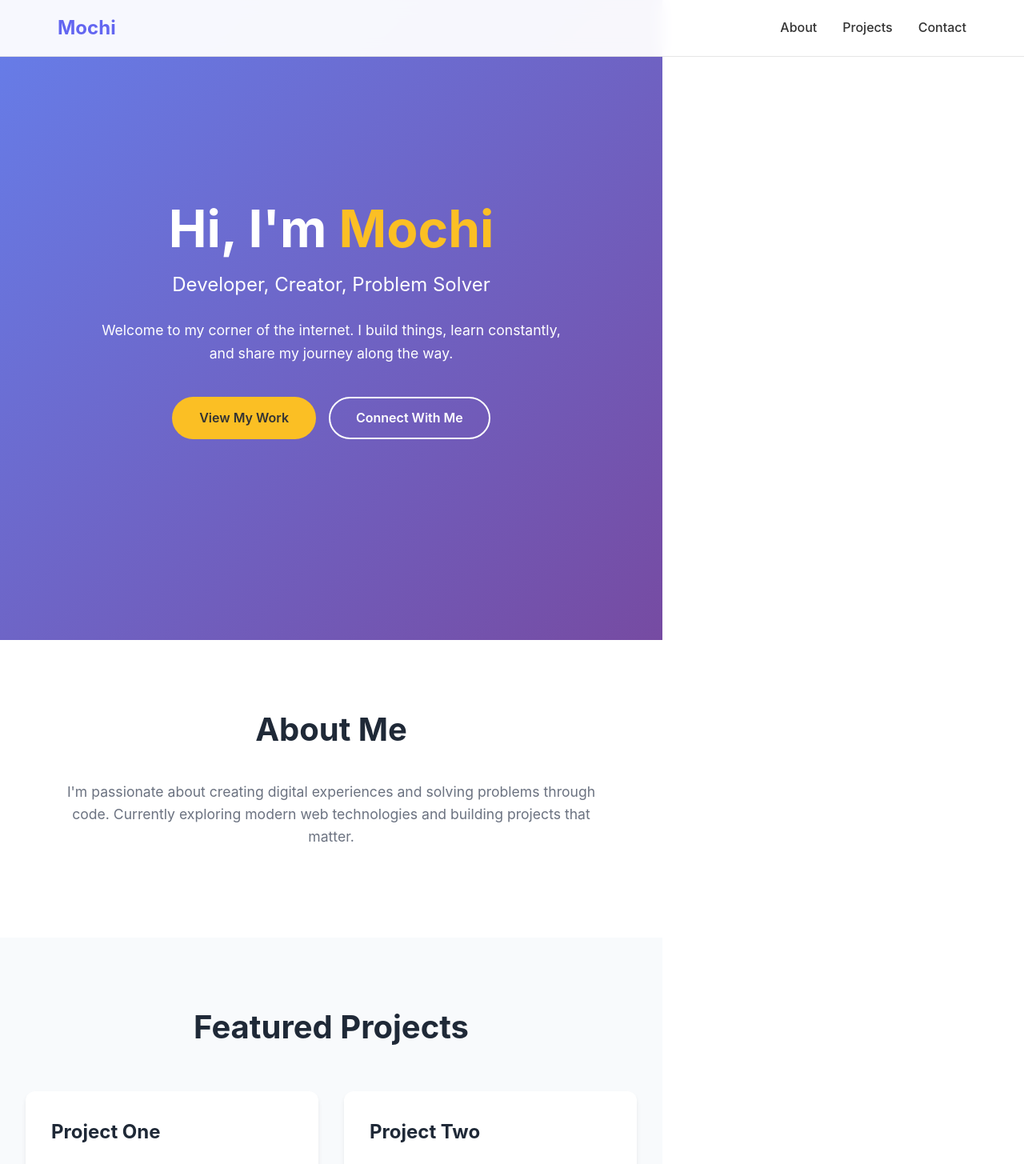
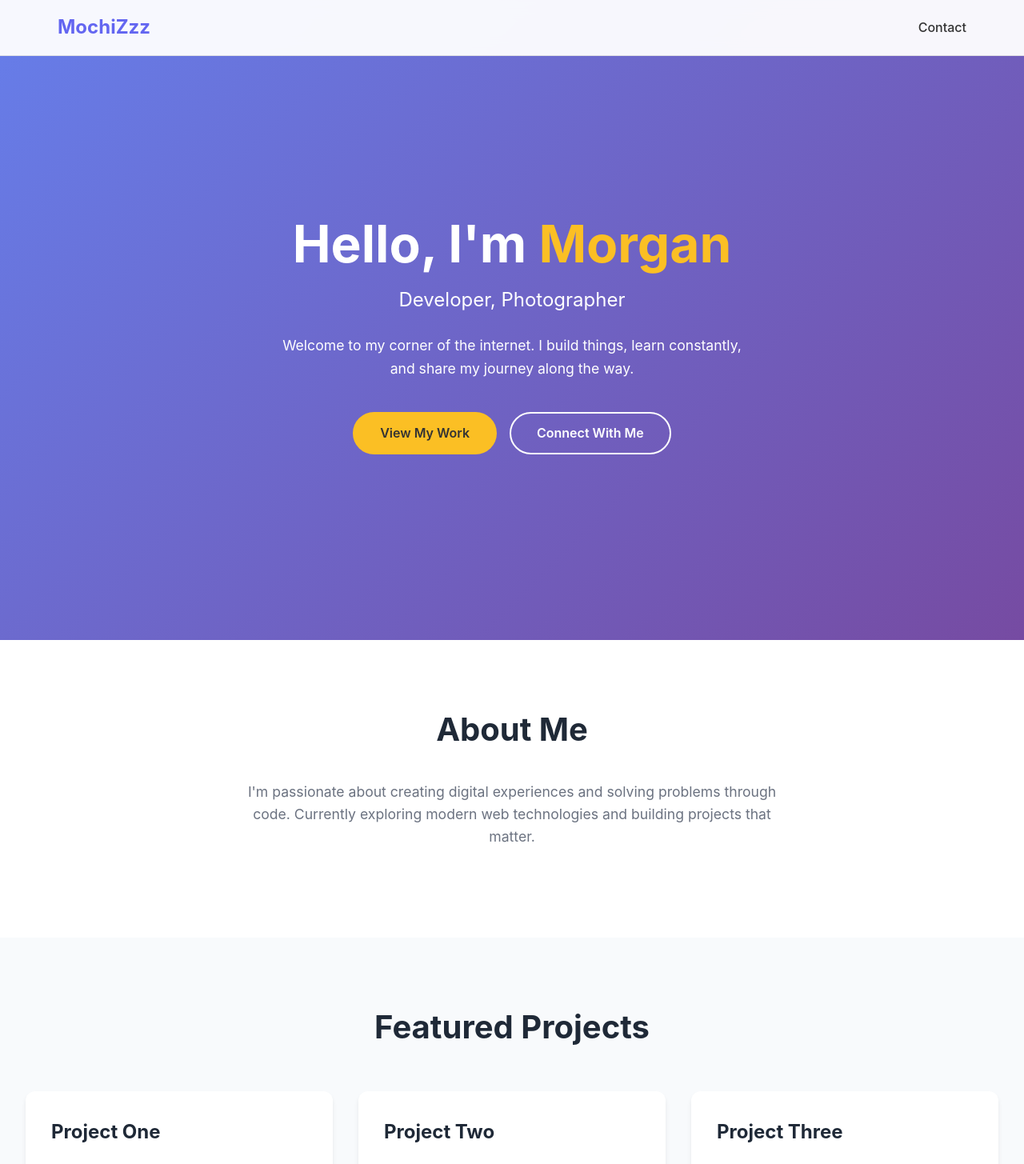
Before and after one commit to MochiZzz/mochizzz.com, a React (Vite) app in the folder frontend/: page / in a window 1280 px wide. Shown: the top 1455 px of the page at 80% size. Built offline with nearby package versions, Linux system fonts and the light colour scheme.

Commit message:
feat: new self typing logo, and fixed viewport

```diff
--- a/frontend/package.json
+++ b/frontend/package.json
@@ -10,8 +10,12 @@
     "preview": "vite preview"
   },
   "dependencies": {
+    "@types/react-router-dom": "^5.3.3",
     "react": "^19.1.0",
-    "react-dom": "^19.1.0"
+    "react-dom": "^19.1.0",
+    "react-router-dom": "^7.6.3",
+    "react-type-animation": "^3.2.0",
+    "react-typed": "^2.0.12"
   },
   "devDependencies": {
     "@eslint/js": "^9.25.0",
--- a/frontend/src/App.css
+++ b/frontend/src/App.css
@@ -5,7 +5,40 @@
   box-sizing: border-box;
 }
 
+/* Global width management - fixes width issues */
+html {
+  width: 100%;
+  height: 100%;
+}
+
 body {
+  width: 100vw;
+  min-height: 100vh;
+  overflow-x: hidden;
+}
+
+#root {
+  width: 100%;
+  min-height: 100vh;
+}
+
+.App {
+  width: 100%;
+  min-height: 100vh;
+}
+
+.cursor {
+  animation: blink 1s infinite;
+  font-weight: bolder;
+}
+
+@keyframes blink {
+  0%, 50% { opacity: 1; }
+  51%, 100% { opacity: 0; }
+}
+
+body {
+  width: 100vw;
   font-family: -apple-system, BlinkMacSystemFont, 'Segoe UI', 'Roboto', 'Oxygen',
     'Ubuntu', 'Cantarell', 'Fira Sans', 'Droid Sans', 'Helvetica Neue',
     sans-serif;
@@ -16,17 +49,20 @@ body {
 
 .homepage {
   min-height: 100vh;
+  width: 100vw;
 }
 
-/* Header */
+/* Header - explicit height to fix cut-off issues */
 .header {
   position: fixed;
   top: 0;
-  width: 100%;
+  width: 100vw;
+  height: 70px; /* Explicit height */
   background: rgba(255, 255, 255, 0.95);
   backdrop-filter: blur(10px);
   z-index: 1000;
-  padding: 1rem 0;
+  display: flex;
+  align-items: center;
   border-bottom: 1px solid rgba(0, 0, 0, 0.1);
 }
 
@@ -37,6 +73,7 @@ body {
   max-width: 1200px;
   margin: 0 auto;
   padding: 0 2rem;
+  width: 100%;
 }
 
 .logo {
@@ -62,20 +99,22 @@ body {
   color: #6366f1;
 }
 
-/* Hero Section */
+/* Hero Section - proper spacing to avoid cut-off */
 .hero {
   min-height: 100vh;
+  width: 100vw;
   display: flex;
   align-items: center;
   justify-content: center;
   background: linear-gradient(135deg, #667eea 0%, #764ba2 100%);
   color: white;
   text-align: center;
-  padding: 0 2rem;
+  padding: 70px 2rem 2rem 2rem; /* Top padding = header height */
 }
 
 .hero-content {
   max-width: 800px;
+  width: 100%;
 }
 
 .hero-title {
@@ -146,6 +185,7 @@ body {
 /* Sections */
 .section {
   padding: 5rem 0;
+  width: 100vw;
 }
 
 .bg-gray {
@@ -153,8 +193,9 @@ body {
 }
 
 .container {
-  max-width: 1200px;
-  margin: 0 auto;
+  max-width: none; /* Remove width constraint */
+  width: 100%;
+  margin: 0;
   padding: 0 2rem;
   text-align: center;
 }
@@ -178,6 +219,7 @@ body {
   grid-template-columns: repeat(auto-fit, minmax(300px, 1fr));
   gap: 2rem;
   margin-top: 3rem;
+  width: 100%;
 }
 
 .project-card {
@@ -223,10 +265,19 @@ body {
   color: #9ca3af;
   padding: 2rem 0;
   text-align: center;
+  width: 100vw;
 }
 
 /* Responsive Design */
 @media (max-width: 768px) {
+  .header {
+    height: 60px; /* Slightly smaller on mobile */
+  }
+
+  .hero {
+    padding: 60px 1rem 2rem 1rem; /* Adjust for smaller header */
+  }
+
   .nav {
     padding: 0 1rem;
   }
@@ -268,6 +319,15 @@ body {
   .hero-buttons { animation-delay: 0.4s; }
 }
 
+/* Fallback for users who prefer reduced motion */
+@media (prefers-reduced-motion: reduce) {
+  .hero-content > * {
+    opacity: 1 !important;
+    transform: translateY(0) !important;
+    animation: none !important;
+  }
+}
+
 @keyframes fadeInUp {
   to {
     opacity: 1;
--- a/frontend/src/App.tsx
+++ b/frontend/src/App.tsx
@@ -1,98 +1,16 @@
+import { BrowserRouter, Routes, Route } from 'react-router-dom';
 import './App.css';
+import Bar from './components/Bar.js'
+import Home from './pages/Home.tsx'
 
 function App() {
   return (
-    <div className="homepage">
-      {/* Header Section */}
-      <header className="header">
-        <nav className="nav">
-          <div className="logo">Mochi</div>
-          <ul className="nav-links">
-            <li><a href="#about">About</a></li>
-            <li><a href="#projects">Projects</a></li>
-            <li><a href="#contact">Contact</a></li>
-          </ul>
-        </nav>
-      </header>
-
-      {/* Hero Section */}
-      <section className="hero">
-        <div className="hero-content">
-          <h1 className="hero-title">
-            Hi, I'm <span className="highlight">Mochi</span>
-          </h1>
-          <p className="hero-subtitle">
-            Developer, Creator, Problem Solver
-          </p>
-          <p className="hero-description">
-            Welcome to my corner of the internet. I build things, learn constantly,
-            and share my journey along the way.
-          </p>
-          <div className="hero-buttons">
-            <a href="#projects" className="btn btn-primary">View My Work</a>
-            <a href="https://linktr.ee/mochizzz" className="btn btn-secondary" target="_blank" rel="noopener noreferrer">
-              Connect With Me
-            </a>
-          </div>
-        </div>
-      </section>
-
-      {/* About Section */}
-      <section id="about" className="section">
-        <div className="container">
-          <h2>About Me</h2>
-          <p>
-            I'm passionate about creating digital experiences and solving problems through code.
-            Currently exploring modern web technologies and building projects that matter.
-          </p>
-        </div>
-      </section>
-
-      {/* Projects Section */}
-      <section id="projects" className="section bg-gray">
-        <div className="container">
-          <h2>Featured Projects</h2>
-          <div className="projects-grid">
-            <div className="project-card">
-              <h3>Project One</h3>
-              <p>Description of your first project. What technologies did you use? What problem does it solve?</p>
-              <a href="#" className="project-link">View Project →</a>
-            </div>
-            <div className="project-card">
-              <h3>Project Two</h3>
-              <p>Description of your second project. Highlight the key features and your role in building it.</p>
-              <a href="#" className="project-link">View Project →</a>
-            </div>
-            <div className="project-card">
-              <h3>Project Three</h3>
-              <p>Description of your third project. What did you learn? What makes it special?</p>
-              <a href="#" className="project-link">View Project →</a>
-            </div>
-          </div>
-        </div>
-      </section>
-
-      {/* Contact Section */}
-      <section id="contact" className="section">
-        <div className="container">
-          <h2>Get In Touch</h2>
-          <p>
-            Interested in working together or just want to say hello?
-            I'd love to hear from you.
-          </p>
-          <a href="https://www.instagram.com/_mochizzz/" className="btn btn-primary" target="_blank" rel="noopener noreferrer">
-            Connect on Linktree
-          </a>
-        </div>
-      </section>
-
-      {/* Footer */}
-      <footer className="footer">
-        <div className="container">
-          <p>&copy; 2025 Mochi. Built with React & TypeScript.</p>
-        </div>
-      </footer>
-    </div>
+      <BrowserRouter>
+        <Bar />
+        <Routes>
+          <Route path="/" element={<Home/>} />
+        </Routes>
+      </BrowserRouter>
   );
 }
 
--- /dev/null
+++ b/frontend/src/components/Bar.tsx
@@ -0,0 +1,18 @@
+import Typewriter from "./Typewriter"
+
+function Bar() {
+  return (
+    <header className="header">
+      <nav className="nav">
+        <div className="logo">
+          <Typewriter text="MochiZzz" delay={100} />
+        </div>
+        <ul className="nav-links">
+          <li><a href="#contact">Contact</a></li>
+        </ul>
+      </nav>
+    </header>
+  )
+}
+
+export default Bar
--- /dev/null
+++ b/frontend/src/components/Typewriter.tsx
@@ -0,0 +1,31 @@
+import React, { useState, useEffect } from 'react';
+
+interface TypewriterProps {
+  text: string;
+  delay: number;
+}
+
+const Typewriter: React.FC<TypewriterProps> = ({ text, delay }) => {
+  const [currentText, setCurrentText] = useState<string>('');
+  const [currentIndex, setCurrentIndex] = useState<number>(0);
+
+  useEffect(() => {
+    if (currentIndex < text.length) {
+      const timeout = setTimeout(() => {
+        setCurrentText(prevText => prevText + text[currentIndex]);
+        setCurrentIndex(prevIndex => prevIndex + 1);
+      }, delay);
+
+      return () => clearTimeout(timeout);
+    }
+  }, [currentIndex, delay, text]);
+
+  return (
+    <span>
+      {currentText}
+      <span className="cursor">_</span>
+    </span>
+  );
+};
+
+export default Typewriter
--- /dev/null
+++ b/frontend/src/pages/Home.tsx
@@ -0,0 +1,89 @@
+// import { Link } from 'react-router-dom';
+
+function Home() {
+  return (
+    <div className="homepage">
+      {/* Header Section */}
+
+      {/* Hero Section */}
+      <section className="hero">
+        <div className="hero-content">
+          <h1 className="hero-title">
+            Hello, I'm <span className="highlight">Morgan</span>
+          </h1>
+          <p className="hero-subtitle">
+            Developer, Photographer
+          </p>
+          <p className="hero-description">
+            Welcome to my corner of the internet. I build things, learn constantly,
+            and share my journey along the way.
+          </p>
+          <div className="hero-buttons">
+            <a href="#projects" className="btn btn-primary">View My Work</a>
+            <a href="https://linktr.ee/mochizzz" className="btn btn-secondary" target="_blank" rel="noopener noreferrer">
+              Connect With Me
+            </a>
+          </div>
+        </div>
+      </section>
+
+      {/* About Section */}
+      <section id="about" className="section">
+        <div className="container">
+          <h2>About Me</h2>
+          <p>
+            I'm passionate about creating digital experiences and solving problems through code.
+            Currently exploring modern web technologies and building projects that matter.
+          </p>
+        </div>
+      </section>
+
+      {/* Projects Section */}
+      <section id="projects" className="section bg-gray">
+        <div className="container">
+          <h2>Featured Projects</h2>
+          <div className="projects-grid">
+            <div className="project-card">
+              <h3>Project One</h3>
+              <p>Description of your first project. What technologies did you use? What problem does it solve?</p>
+              <a href="#" className="project-link">View Project →</a>
+            </div>
+            <div className="project-card">
+              <h3>Project Two</h3>
+              <p>Description of your second project. Highlight the key features and your role in building it.</p>
+              <a href="#" className="project-link">View Project →</a>
+            </div>
+            <div className="project-card">
+              <h3>Project Three</h3>
+              <p>Description of your third project. What did you learn? What makes it special?</p>
+              <a href="#" className="project-link">View Project →</a>
+            </div>
+          </div>
+        </div>
+      </section>
+
+      {/* Contact Section */}
+      <section id="contact" className="section">
+        <div className="container">
+          <h2>Get In Touch</h2>
+          <p>
+            Interested in working together or just want to say hello?
+            I'd love to hear from you.
+          </p>
+          <a href="https://www.instagram.com/_mochizzz/" className="btn btn-primary" target="_blank" rel="noopener noreferrer">
+            Connect on Linktree
+          </a>
+        </div>
+      </section>
+
+      {/* Footer */}
+      <footer className="footer">
+        <div className="container">
+          <p>&copy; 2025 Mochi. Built with React & TypeScript.</p>
+        </div>
+      </footer>
+    </div>
+  );
+}
+
+export default Home;
```
Also changed, not shown: 1 other file (tests, documents, lock files or other folders).
